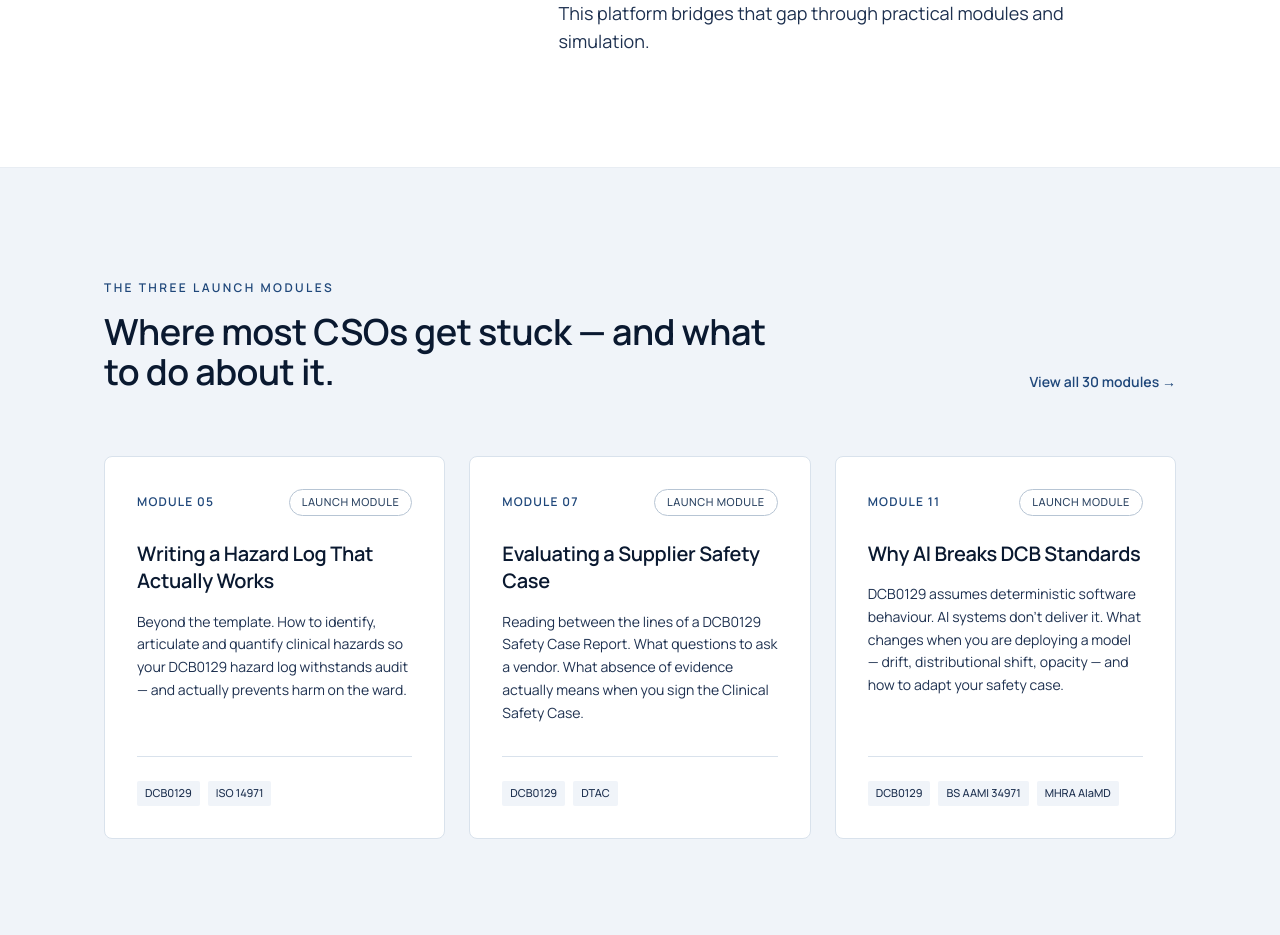
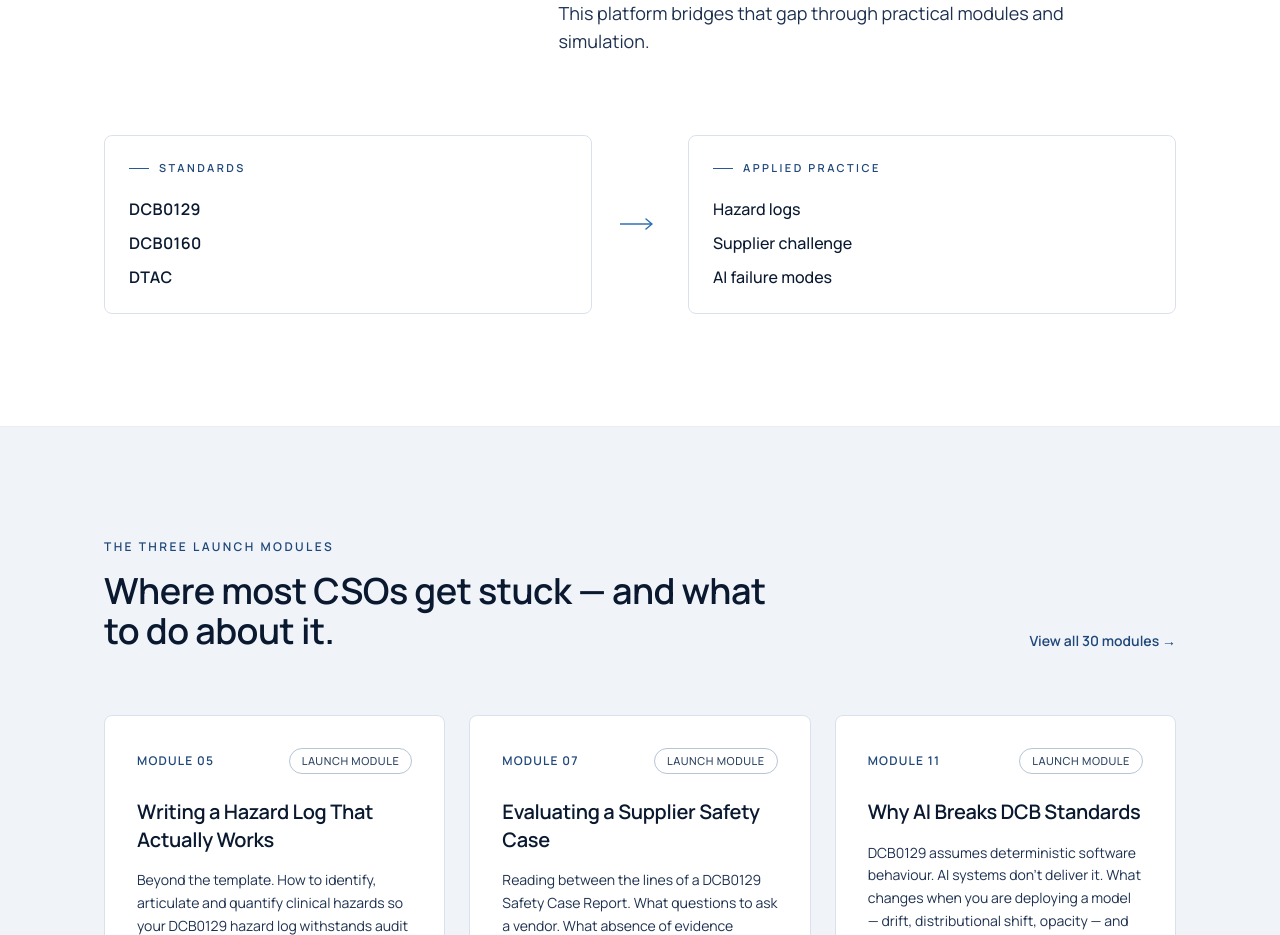
Before and after one commit to drlistin/clinical-ai-safety, a Next.js app: page / in a window 1280 px wide. Shown: the part 1120-2055 px from the top of the page. Built offline with nearby package versions, Linux system fonts and the light colour scheme.

Commit message:
Add standards to practice visual diagram

```diff
--- a/components/Problem.tsx
+++ b/components/Problem.tsx
@@ -4,6 +4,14 @@ const failureModes = [
   "Writing audit-ready hazard logs",
   "Challenging weak supplier safety cases",
   "Recognising AI-specific failure modes",
+];
+
+const standards = ["DCB0129", "DCB0160", "DTAC"];
+
+const appliedPractice = [
+  "Hazard logs",
+  "Supplier challenge",
+  "AI failure modes",
 ];
 
 export default function Problem() {
@@ -64,6 +72,90 @@ export default function Problem() {
           </p>
         </div>
       </div>
+
+      {/* Transformation diagram — Standards → Applied practice */}
+      <div className="mt-16 md:mt-20">
+        <div className="grid items-stretch gap-4 md:grid-cols-[1fr_auto_1fr] md:gap-6">
+          {/* Standards */}
+          <div className="rounded-lg border border-navy-100 bg-white p-6">
+            <div className="flex items-center gap-2.5">
+              <span
+                aria-hidden
+                className="block h-px w-5 bg-clinical-600"
+              />
+              <p className="text-[11px] font-semibold uppercase tracking-[0.22em] text-clinical-700">
+                Standards
+              </p>
+            </div>
+            <ul className="mt-5 space-y-2.5">
+              {standards.map((s) => (
+                <li
+                  key={s}
+                  className="text-sm font-semibold tracking-wide text-navy-900 md:text-base"
+                >
+                  {s}
+                </li>
+              ))}
+            </ul>
+          </div>
+
+          {/* Connector arrow — horizontal on desktop, vertical on mobile */}
+          <div
+            aria-hidden
+            className="flex items-center justify-center md:px-1"
+          >
+            <svg
+              viewBox="0 0 40 12"
+              fill="none"
+              className="hidden h-3 w-10 text-clinical-500 md:block"
+            >
+              <path
+                d="M0 6 H32 M26 1 L32 6 L26 11"
+                stroke="currentColor"
+                strokeWidth="1.5"
+                strokeLinecap="round"
+                strokeLinejoin="round"
+              />
+            </svg>
+            <svg
+              viewBox="0 0 12 40"
+              fill="none"
+              className="h-10 w-3 text-clinical-500 md:hidden"
+            >
+              <path
+                d="M6 0 V32 M1 26 L6 32 L11 26"
+                stroke="currentColor"
+                strokeWidth="1.5"
+                strokeLinecap="round"
+                strokeLinejoin="round"
+              />
+            </svg>
+          </div>
+
+          {/* Applied practice */}
+          <div className="rounded-lg border border-navy-100 bg-white p-6">
+            <div className="flex items-center gap-2.5">
+              <span
+                aria-hidden
+                className="block h-px w-5 bg-clinical-600"
+              />
+              <p className="text-[11px] font-semibold uppercase tracking-[0.22em] text-clinical-700">
+                Applied practice
+              </p>
+            </div>
+            <ul className="mt-5 space-y-2.5">
+              {appliedPractice.map((p) => (
+                <li
+                  key={p}
+                  className="text-sm font-medium text-navy-900 md:text-base"
+                >
+                  {p}
+                </li>
+              ))}
+            </ul>
+          </div>
+        </div>
+      </div>
     </Section>
   );
 }
```
